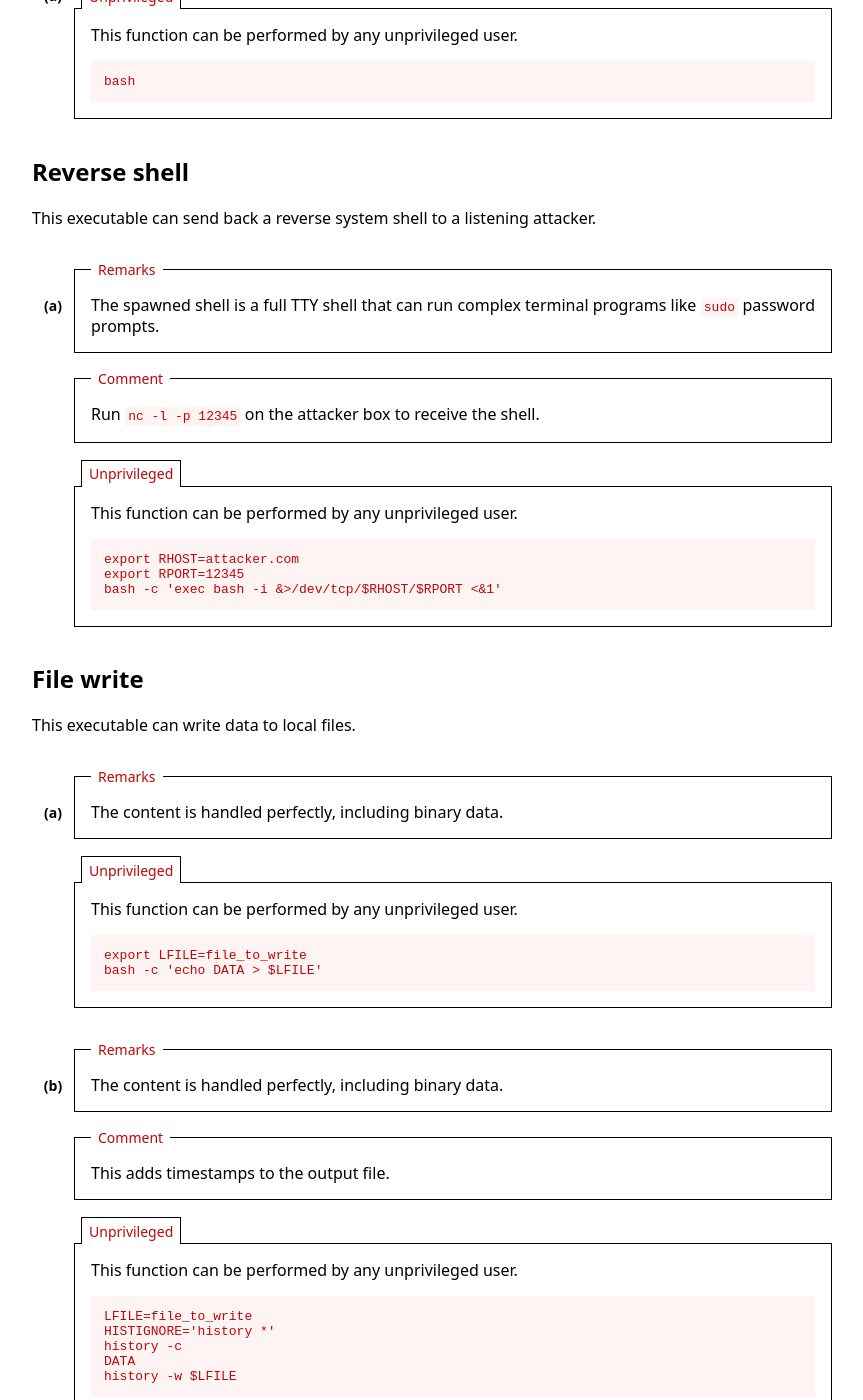
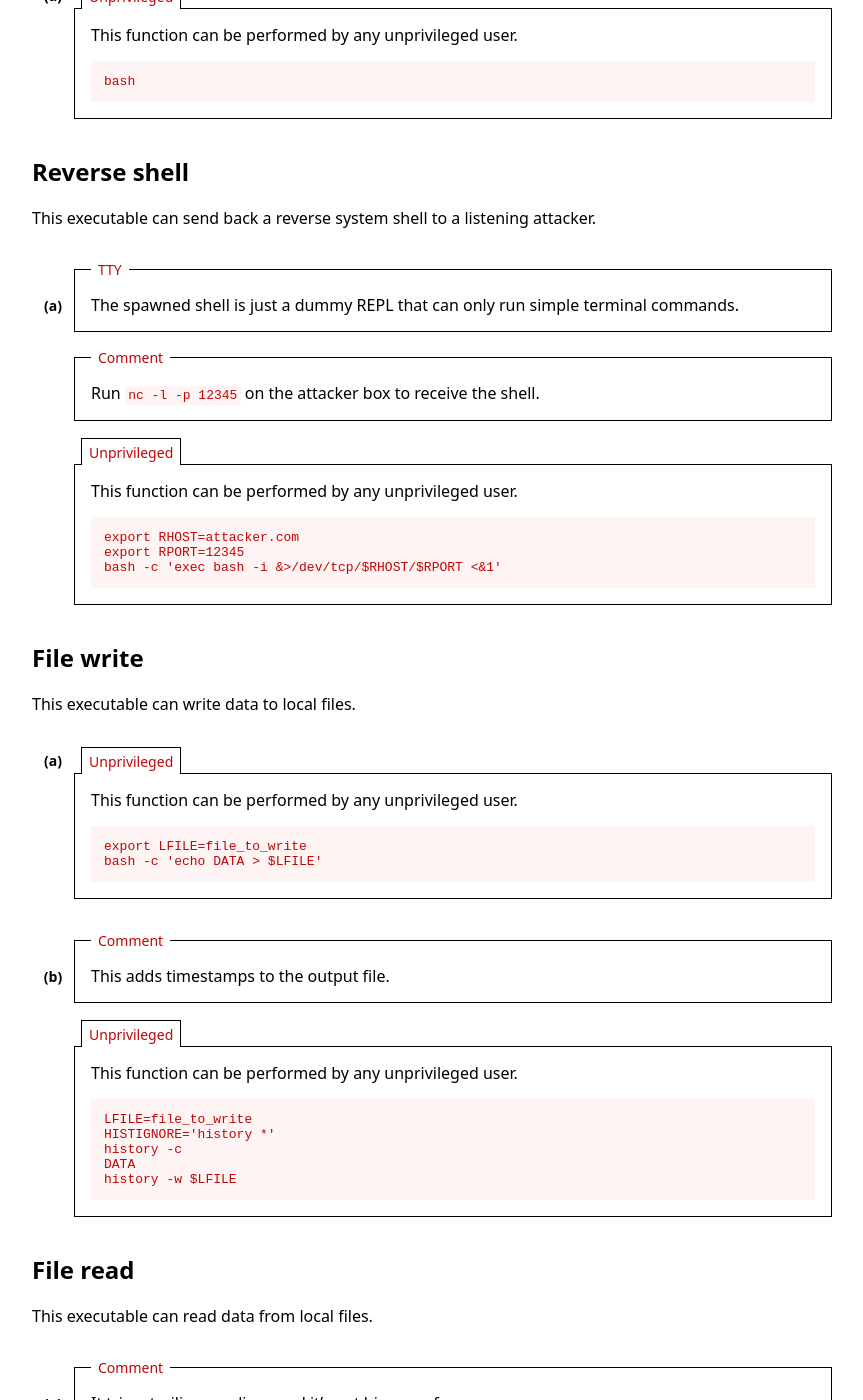
Before and after one commit to GTFOBins/GTFOBins.github.io, a Jekyll site: the page built from _gtfobins/bash.md, in a window 1280 px wide and 1400 px high, scrolled down 276 px. Shown: the whole window, without its empty margins (208-1071 px from the left). Built offline with Jekyll 4.4.1, drawn with Linux system fonts in a browser that asks for light colours; some of the changed text lies outside the part shown.

Commit message:
Rework functions/contexts additional fields

```diff
--- a/_data/functions.yml
+++ b/_data/functions.yml
@@ -1,44 +1,59 @@
 shell:
   label: Shell
   description: This executable can spawn an interactive system shell.
+  extra:
+    blind: &blind
+      true: The commands are executed but their output is hidden from the attacker.
 
 command:
   label: Command
   description: This executable can run non-interactive system commands.
+  extra:
+    blind: *blind
 
 reverse-shell:
   label: Reverse shell
   description: This executable can send back a reverse system shell to a listening attacker.
-  extra: &network-shell-extra
-    limited: The spawned shell is just a dummy REPL that can only run simple terminal commands.
-    regular: The spawned shell is a full TTY shell that can run complex terminal programs like `sudo` password prompts.
+  extra:
+    tty: &tty
+      false: The spawned shell is just a dummy REPL that can only run simple terminal commands.
+    blind: *blind
+    listener:
 
 bind-shell:
   label: Bind shell
   description: This executable can bind a system shell to a local port waiting for an attacker to connect.
-  extra: *network-shell-extra
+  extra:
+    tty: *tty
+    blind: *blind
+    connector:
 
 file-write:
   label: File write
   description: This executable can write data to local files.
-  extra: &data-operations-extra
-    limited: The content is corrupted or otherwise altered by the process, thus it might not be suitable for handling arbitrary binary data.
-    regular: The content is handled perfectly, including binary data.
+  extra:
+    binary: &binary
+      false: The content is corrupted or otherwise altered by the process, thus it might not be suitable for handling arbitrary binary data.
 
 file-read:
   label: File read
   description: This executable can read data from local files.
-  extra: *data-operations-extra
+  extra:
+    binary: *binary
 
 upload:
   label: Upload
   description: This executable can upload local data.
-  extra: *data-operations-extra
+  extra:
+    binary: *binary
+    receiver:
 
 download:
   label: Download
   description: This executable can download remote data.
-  extra: *data-operations-extra
+  extra:
+    binary: *binary
+    sender:
 
 library-load:
   label: Library load
--- a/_layouts/gtfobin.html
+++ b/_layouts/gtfobin.html
@@ -77,16 +77,20 @@ layout: common
 
                 {% comment %} additional per-function content {% endcomment %}
                 {% case function_name %}
+                {% when "shell", "command", "reverse-shell", "bind-shell" %}
+                    {% if example.blind %}
+                        <fieldset>
+                            <legend>Output</legend>
+                            {{ function.extra.blind[true] | markdownify }}
+                        </fieldset>
+                    {% endif %}
                 {% when "reverse-shell", "bind-shell" %}
-                {% when "reverse-shell", "bind-shell", "file-write", "file-read", "download", "upload" %}
-                    <fieldset>
-                        <legend>Remarks</legend>
-                        {% if example.limited %}
-                            {{ function.extra.limited | markdownify }}
-                        {% else %}
-                            {{ function.extra.regular | markdownify }}
-                        {% endif %}
-                    </fieldset>
+                    {% unless example.tty %}
+                        <fieldset>
+                            <legend>TTY</legend>
+                            {{ function.extra.tty[false] | markdownify }}
+                        </fieldset>
+                    {% endunless %}
                 {% when "reverse-shell" %}
                     {% if example.listener %}
                         {% assign known = function.extra[example.listener] %}
@@ -173,15 +177,15 @@ layout: common
                             {% when "suid" %}
                                 <fieldset>
                                     <legend>Remarks</legend>
-                                    {% if per_context_info.limited %}
-                                        {{ context.extra.limited | markdownify }}
+                                    {% if context.extra.system %}
+                                        {{ context.extra.system[true] | markdownify }}
                                     {% else %}
-                                        {{ context.extra.regular | markdownify }}
+                                        {{ context.extra.system[false] | markdownify }}
                                     {% endif %}
                                 </fieldset>
                             {% when "capabilities" %}
                                 <p>
-                                    The following capabilities are needed:
+                                    {{ context.extra.list }}
                                     {% for capability in per_context_info.list %}
                                         <code>{{ capability | escape }}</code>
                                         {%- if forloop.last -%}.{%- else -%}, {%- endif -%}
```
Also changed, not shown: CONTRIBUTING.md (+40 -10 lines), _data/contexts.yml (+5 -2 lines), index.md (+1 -1 lines), linter/linter.py (+13 -8 lines).
